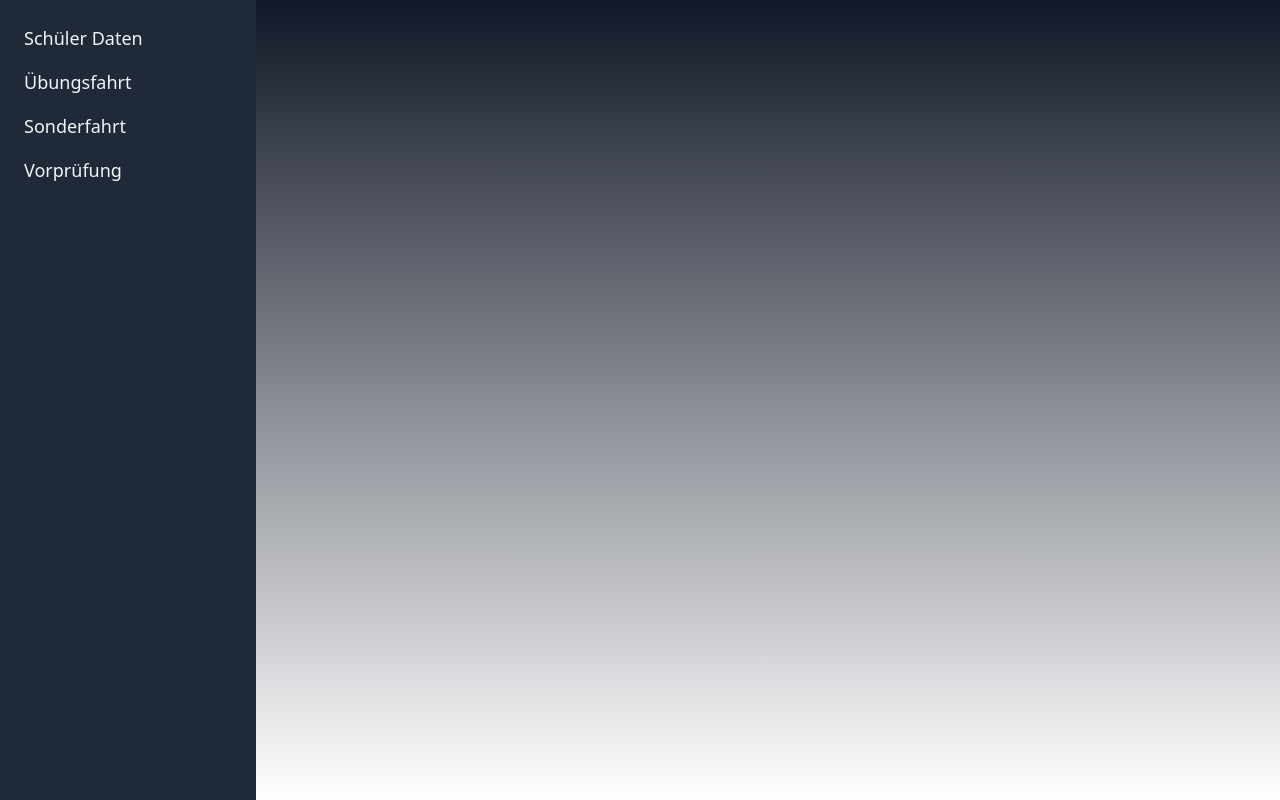
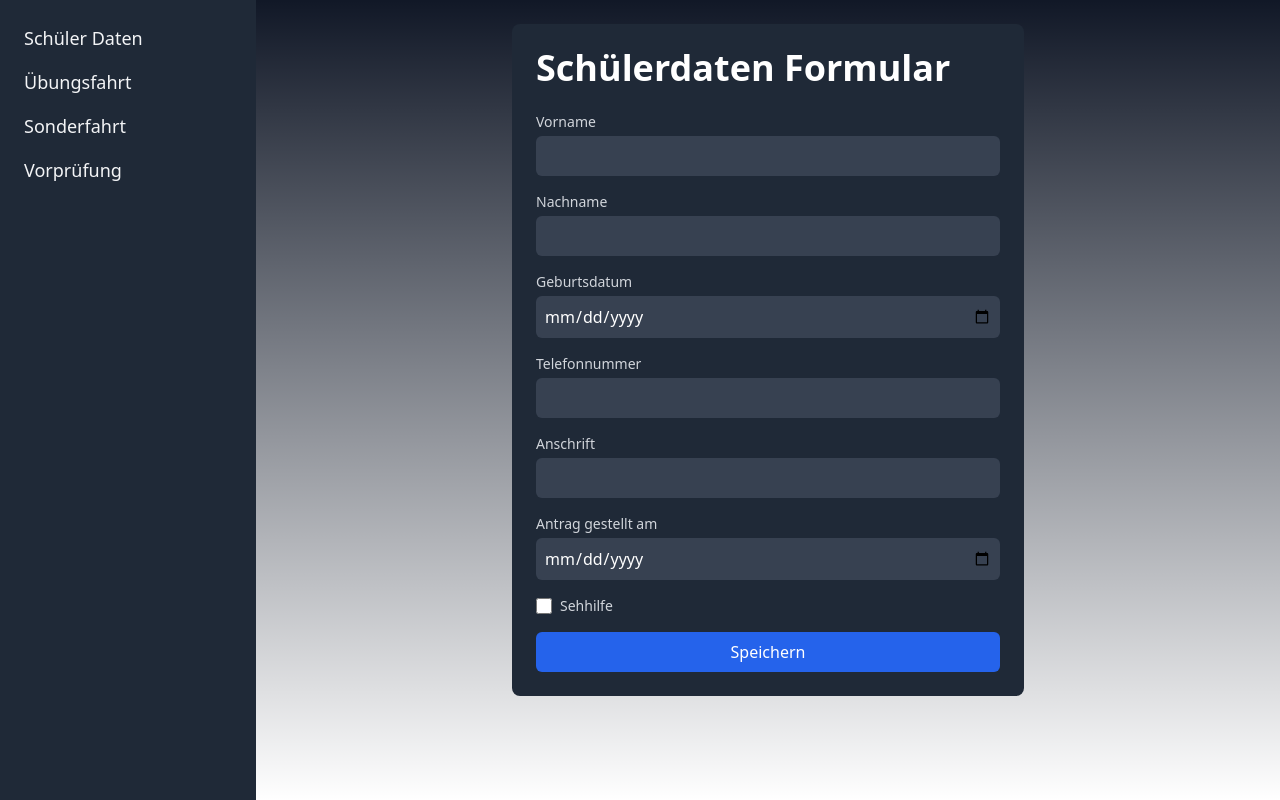
Before and after one commit to seen22/fahrlehre-nextapp, a Next.js app: page / in a window 1280 px wide. Built offline with nearby package versions, Linux system fonts and the light colour scheme.

Commit message:
schuelerdaten als HomePage

```diff
--- a/app/page.tsx
+++ b/app/page.tsx
@@ -1,7 +1,10 @@
 import Image from 'next/image'
+import SchuelerdatenPage from './schuelerDaten/page'
 
 export default function Home() {
   return (
-    <main> </main>
+    <main>
+      <SchuelerdatenPage></SchuelerdatenPage>
+    </main>
   )
 }
```
